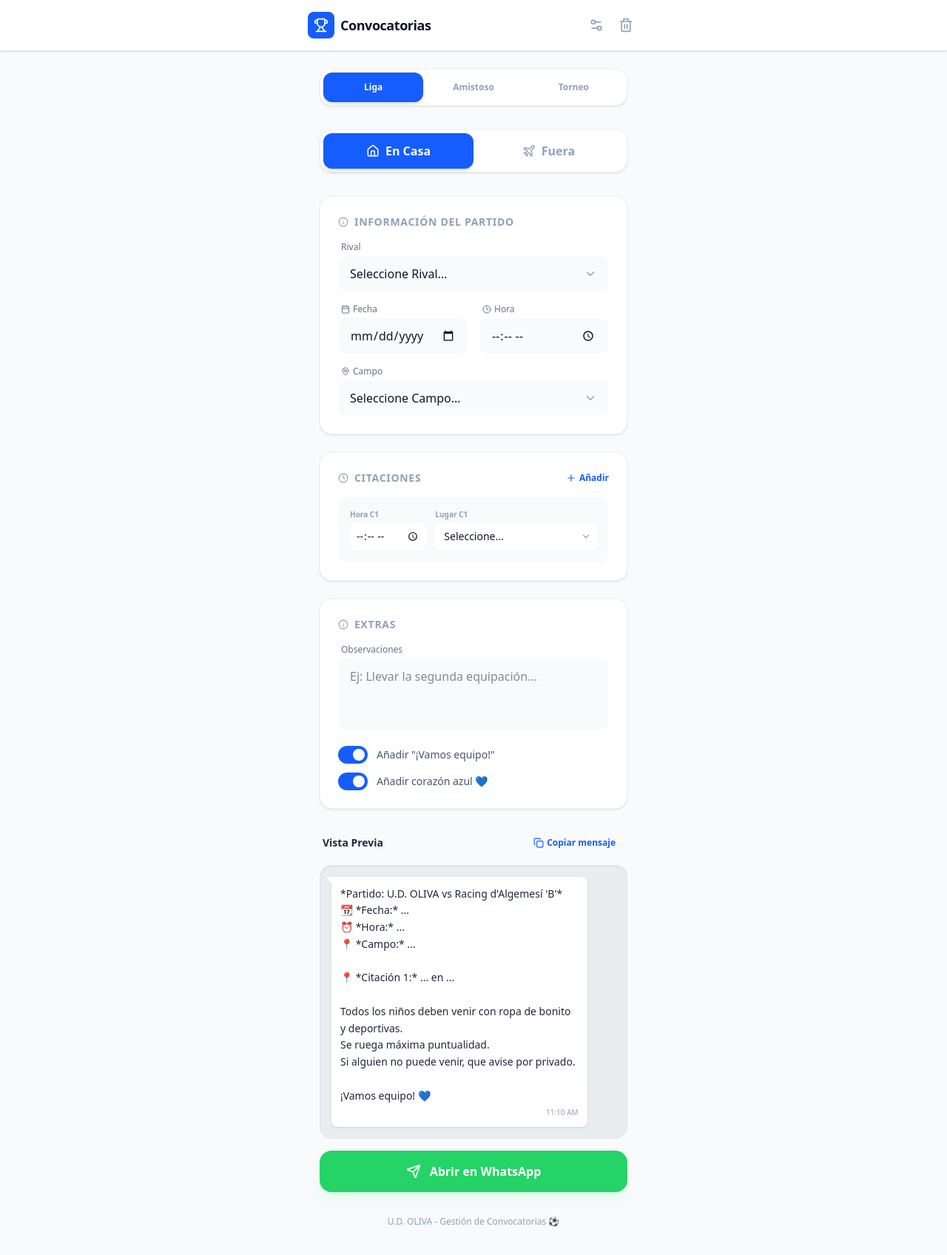
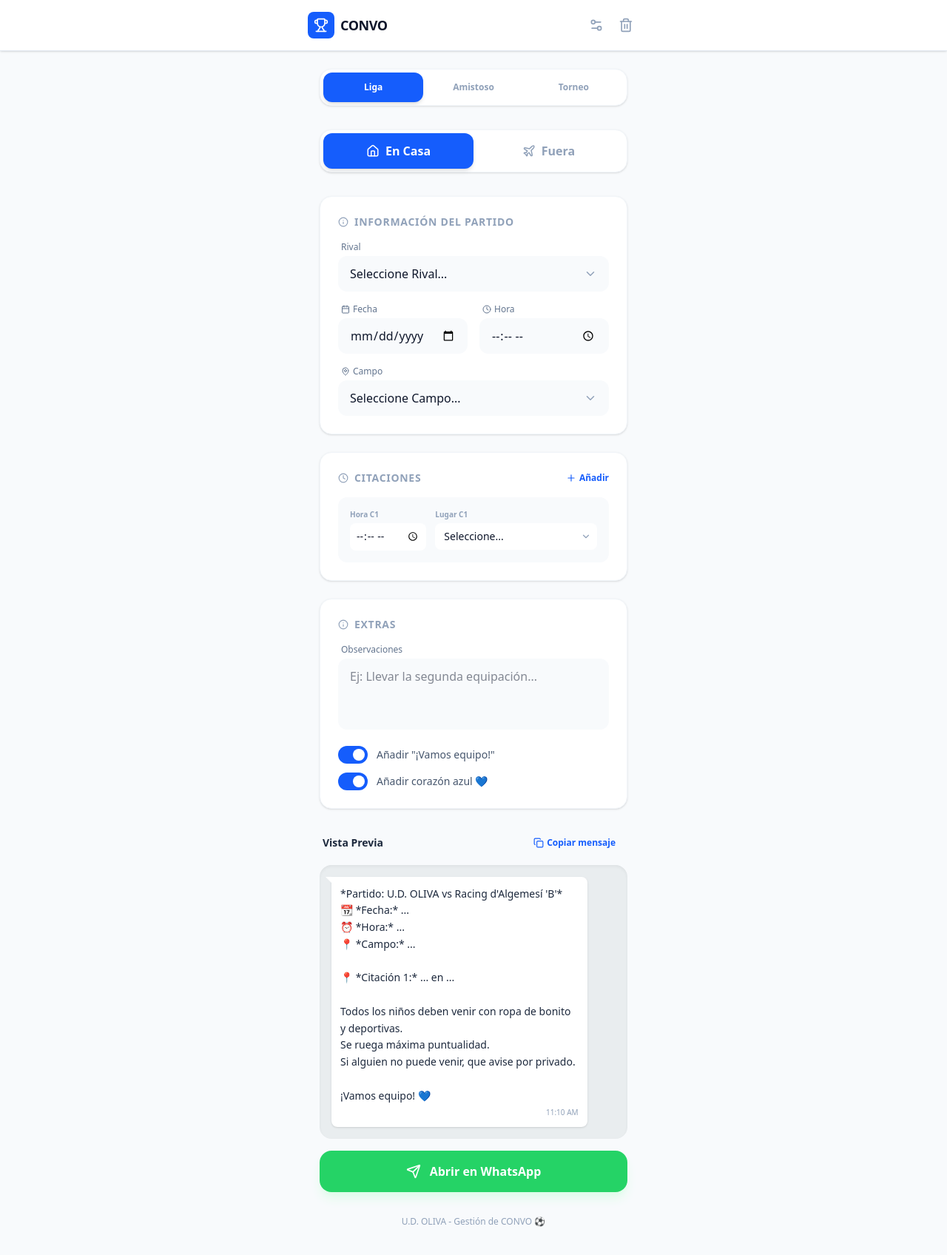
Before and after one commit to Jorge8299/Convocatria, a React (Vite) app: page / in a window 1280 px wide. Shown: the top 1696 px of the page at 74% size. Built offline with nearby package versions, Linux system fonts and the light colour scheme.

Commit message:
Change 'Convocatorias' to 'CONVO' in App.tsx

```diff
--- a/src/App.tsx
+++ b/src/App.tsx
@@ -309,7 +309,7 @@ export default function App() {
             <div className="bg-blue-600 p-2 rounded-lg">
               <Trophy className="text-white w-5 h-5" />
             </div>
-            <h1 className="font-bold text-lg tracking-tight">Convocatorias</h1>
+            <h1 className="font-bold text-lg tracking-tight">CONVO</h1>
           </div>
           <div className="flex gap-1">
             <button
@@ -785,7 +785,7 @@ export default function App() {
 
       <footer className="max-w-md mx-auto px-4 mt-8 text-center">
         <p className="text-xs text-slate-400 font-medium">
-          U.D. OLIVA - Gestión de Convocatorias ⚽️
+          U.D. OLIVA - Gestión de CONVO ⚽️
         </p>
       </footer>
     </div>
```
